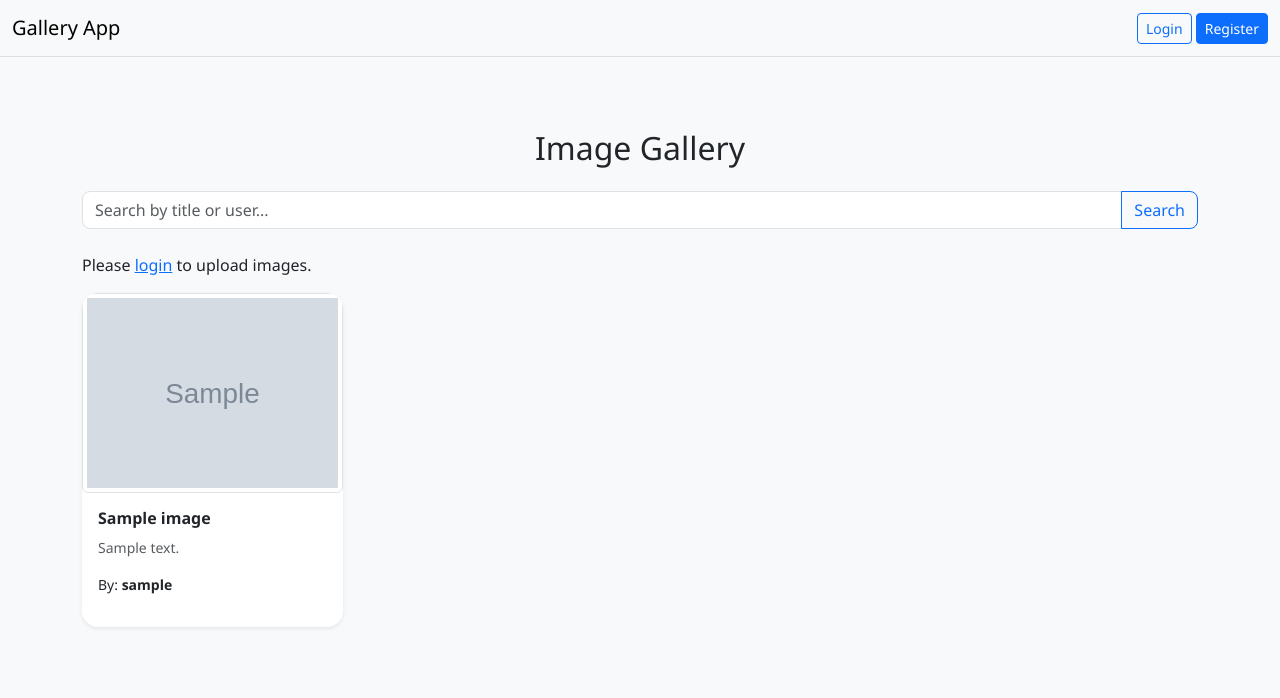
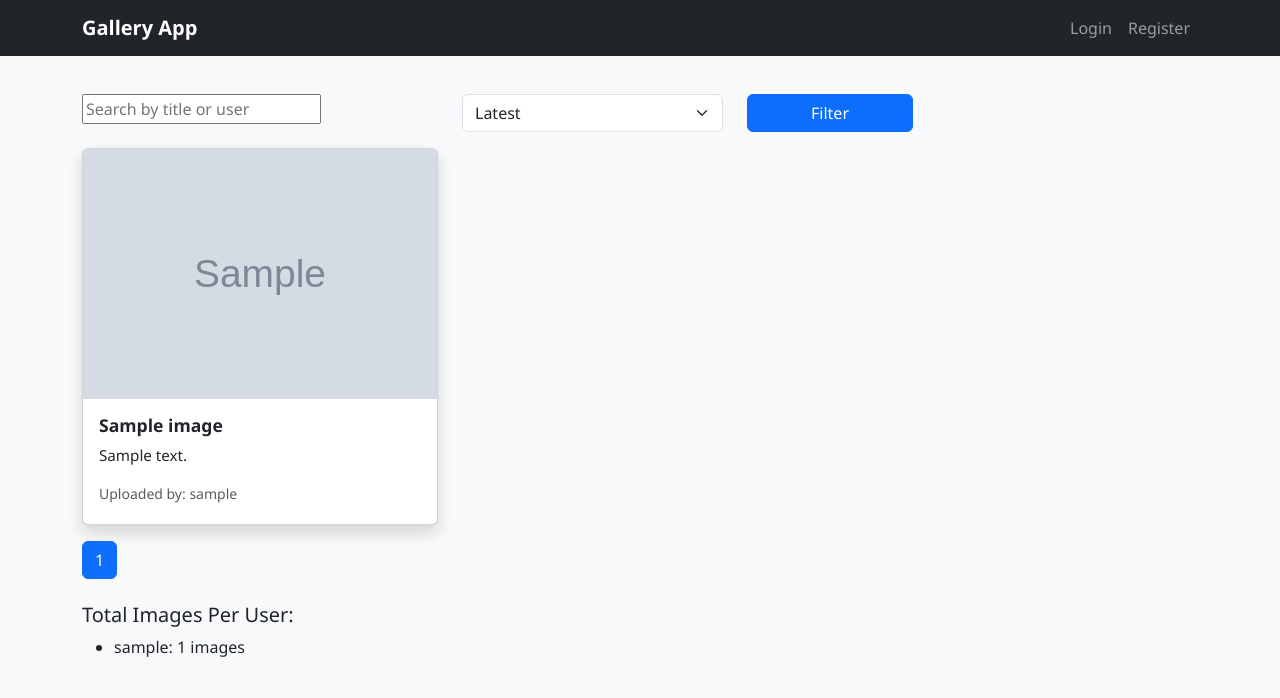
Before and after one commit to FarazxHaider/php-work, a PHP site: page /Gallery_App/index.php in a window 1280 px wide. Shown: the top 698 px of the page. Run offline with PHP 8.4, Linux system fonts and the light colour scheme; tables that the repository leaves empty or names only in its code hold one stand-in row (values such as "Sample post"); grey boxes marked "Sample" are stand-in pictures.

Commit message:
Updated!

```diff
--- a/Gallery_App/config.php
+++ b/Gallery_App/config.php
@@ -1,4 +1,6 @@
 <?php
+session_start();
+
 $host = "localhost";
 $user = "root";
 $pass = "";
--- /dev/null
+++ b/Gallery_App/includes/footer.php
@@ -0,0 +1,3 @@
+</body>
+<script src="https://cdn.jsdelivr.net/npm/bootstrap@5.3.0/dist/js/bootstrap.bundle.min.js"></script>
+</html>
--- /dev/null
+++ b/Gallery_App/includes/header.php
@@ -0,0 +1,61 @@
+<!DOCTYPE html>
+<html lang="en">
+
+<head>
+  <meta charset="UTF-8">
+  <title>Gallery App</title>
+  <link href="https://cdn.jsdelivr.net/npm/bootstrap@5.3.0/dist/css/bootstrap.min.css" rel="stylesheet">
+  <link rel="stylesheet" href="style.css">
+  <style>
+    body {
+      padding-top: 70px;
+      background-color: #f8f9fa;
+      font-family: 'Segoe UI', sans-serif;
+    }
+
+    .navbar-brand {
+      font-weight: bold;
+    }
+
+    .card-img-top {
+      height: 250px;
+      object-fit: cover;
+      cursor: pointer;
+    }
+
+    .card-title {
+      font-weight: 600;
+      font-size: 1.1rem;
+    }
+
+    .card-text {
+      font-size: 0.95rem;
+    }
+
+    .alert {
+      font-size: 0.9rem;
+    }
+  </style>
+</head>
+
+<body>
+  <nav class="navbar navbar-expand-lg navbar-dark bg-dark fixed-top">
+    <div class="container">
+      <a class="navbar-brand" href="index.php">Gallery App</a>
+      <button class="navbar-toggler" type="button" data-bs-toggle="collapse" data-bs-target="#navbarNavAltMarkup" aria-controls="navbarNavAltMarkup" aria-expanded="false" aria-label="Toggle navigation">
+        <span class="navbar-toggler-icon"></span>
+      </button>
+      <div class="collapse navbar-collapse" id="navbarNavAltMarkup">
+        <div class="navbar-nav ms-auto">
+          <?php if (isset($_SESSION['username'])): ?>
+            <a class="nav-link" href="#">Welcome, <?= htmlspecialchars($_SESSION['username']) ?></a>
+            <a class="nav-link" href="upload_form.php">Upload</a>
+            <a class="nav-link" href="logout.php">Logout</a>
+          <?php else: ?>
+            <a class="nav-link" href="login.php">Login</a>
+            <a class="nav-link" href="register.php">Register</a>
+          <?php endif; ?>
+        </div>
+      </div>
+    </div>
+  </nav>
--- a/Gallery_App/index.php
+++ b/Gallery_App/index.php
@@ -1,147 +1,92 @@
-<?php include 'config.php'; ?>
-<!DOCTYPE html>
-<html lang="en">
+<?php
+include 'config.php';
 
-<head>
-  <meta charset="UTF-8">
-  <title>Gallery App</title>
-  <link href="https://cdn.jsdelivr.net/npm/bootstrap@5.3.0/dist/css/bootstrap.min.css"
-    rel="stylesheet">
-  <style>
-    body {
-      background: #f4f6f9;
-      font-family: 'Segoe UI', sans-serif;
-    }
-
-    .card {
-      border: none;
-      border-radius: 16px;
-      overflow: hidden;
-      box-shadow: 0 2px 10px rgba(0, 0, 0, 0.1);
-    }
-
-    .card-body h6 {
-      font-weight: 600;
-    }
-
-    .gallery-img:hover {
-      opacity: 0.85;
-      cursor: pointer;
-    }
-
-    .navbar {
-      border-bottom: 1px solid #ddd;
-    }
-
-    .input-group>.form-control {
-      border-radius: 0.5rem 0 0 0.5rem;
-    }
-
-    .input-group>.btn {
-      border-radius: 0 0.5rem 0.5rem 0;
-    }
-  </style>
-</head>
-
-<body class="bg-light">
-  <?php session_start(); ?>
-  <nav class="navbar navbar-light bg-light mb-4">
-    <div class="container-fluid">
-      <span class="navbar-brand">Gallery App</span>
-      <div>
-        <?php if (isset($_SESSION['username'])): ?>
-          Welcome, <?= $_SESSION['username']; ?> |
-          <a href="logout.php" class="btn btn-outline-secondary btn-sm">Logout</a>
-        <?php else: ?>
-          <a href="login.php" class="btn btn-outline-primary btn-sm">Login</a>
-          <a href="register.php" class="btn btn-primary btn-sm">Register</a>
+$search = $_GET['search'] ?? '';
+$sort = $_GET['sort'] ?? 'latest';
+$page = max(1, intval($_GET['page'] ?? 1));
+$per_page = 6;
+$offset = ($page - 1) * $per_page;
+$where = $search ? "WHERE images.title LIKE '%$search%' OR users.username LIKE '%$search%'" : "";
+$order_by = match ($sort) {
+  'oldest' => 'images.uploaded_at ASC',
+  'title_asc' => 'images.title ASC',
+  'title_desc' => 'images.title DESC',
+  default => 'images.uploaded_at DESC',
+};
+$total_result = $conn->query("SELECT COUNT(*) as total FROM images JOIN users ON images.user_id =
+users.id $where");
+$total = $total_result->fetch_assoc()['total'];
+$total_pages = ceil($total / $per_page);
+$result = $conn->query("SELECT images.*, users.username FROM images JOIN users ON images.user_id
+= users.id $where ORDER BY $order_by LIMIT $per_page OFFSET $offset");
+$users_images = $conn->query("SELECT users.username, COUNT(images.id) as count FROM images
+JOIN users ON images.user_id = users.id GROUP BY users.username");
+include 'includes/header.php';
+?>
+<div class="container mt-4">
+  <form method="GET" class="row mb-3">
+    <div class="col-md-4"><input name="search" value="<?= htmlspecialchars($search) ?>" class="form
+control" placeholder="Search by title or user"></div>
+    <div class="col-md-3">
+      <select name="sort" class="form-select">
+        <option value="latest" <?= $sort == 'latest' ? 'selected' : '' ?>>Latest</option>
+        <option value="oldest" <?= $sort == 'oldest' ? 'selected' : '' ?>>Oldest</option>
+        <option value="title_asc" <?= $sort == 'title_asc' ? 'selected' : '' ?>>Title A-Z</option>
+        <option value="title_desc" <?= $sort == 'title_desc' ? 'selected' : '' ?>>Title Z-A</option>
+      </select>
+    </div>
+    <div class="col-md-2"><button class="btn btn-primary w-100">Filter</button></div>
+  </form>
+  <div class="row">
+    <?php while ($row = $result->fetch_assoc()): ?>
+      <div class="col-md-4 mb-3">
+        <div class="card shadow">
+          <img src="uploads/<?= $row['filename'] ?>" class="card-img-top" data-bs-toggle="modal" data-bs
+            target="#imgModal<?= $row['id'] ?>" style="cursor:pointer;">
+          <div class="card-body">
+            <h5 class="card-title"><?= htmlspecialchars($row['title']) ?></h5>
+            <p class="card-text small"><?= htmlspecialchars($row['description']) ?></p>
+            <p class="text-muted small mb-1">Uploaded by: <?= htmlspecialchars($row['username']) ?></p>
+            <?php if (isset($_SESSION['user_id']) && $_SESSION['user_id'] == $row['user_id']): ?>
+              <form method="POST" action="delete.php" onsubmit="return confirm('Delete this image?');">
+                <input type="hidden" name="id" value="<?= $row['id'] ?>">
+                <input type="hidden" name="filename" value="<?= $row['filename'] ?>">
+                <button class="btn btn-sm btn-danger">Delete</button>
+              </form>
             <?php endif; ?>
           </div>
-    </div>
-  </nav>
-  <div class="container py-5">
-    <h2 class="mb-4 text-center">Image Gallery</h2>
-    <!-- Search Form -->
-    <form method="GET" class="mb-4">
-      <div class="input-group">
-        <input type="text" name="search" class="form-control" placeholder="Search by title or user..."
-          value="<?= htmlspecialchars($_GET['search'] ?? '') ?>">
-        <button class="btn btn-outline-primary" type="submit">Search</button>
-      </div>
-    </form>
-    <!-- Upload Form -->
-    <?php if (isset($_SESSION['user_id'])): ?>
-      <form action="upload.php" method="POST" enctype="multipart/form-data">
-        <input type="text" name="title" class="form-control mb-2" placeholder="Title">
-        <textarea name="description" class="form-control mb-2" placeholder="Description"></textarea>
-        <input type="file" name="image" class="form-control mb-2" required>
-        <button type="submit" name="upload" class="btn btn-primary">Upload</button>
-      </form>
-    <?php else: ?>
-      <p>Please <a href="login.php">login</a> to upload images.</p>
-    <?php endif; ?>
-
-    <!-- Gallery -->
-    <div class="row">
-      <?php
-      $search = $_GET['search'] ?? '';
-      $search_query = "";
-      if (!empty($search)) {
-        $search = $conn->real_escape_string($search);
-        $search_query = "WHERE images.title LIKE '%$search%' OR users.username LIKE '%$search%'";
-      }
-      $sql = "SELECT images.*, users.username FROM images
-        JOIN users ON images.user_id = users.id
-        $search_query
-        ORDER BY uploaded_at DESC";
-      $result = $conn->query($sql);
-      while ($row = $result->fetch_assoc()) {
-        echo '
-        <div class="col-md-3 mb-4">
-    <div class="card shadow-sm">
-        <img src="uploads/' . $row['filename'] . '" class="card-img-top img-thumbnail gallery-img"
-             data-bs-toggle="modal" data-bs-target="#modal' . $row['id'] . '" style="height:200px;object
-fit:cover;">
-        <div class="card-body">
-            <h6>' . htmlspecialchars($row['title']) . '</h6>
-            <p class="text-muted small">' . htmlspecialchars($row['description']) . '</p>
-            <p class="small">By: <strong>' . $row['username'] . '</strong></p>';
-
-        if (isset($_SESSION['user_id']) && $_SESSION['user_id'] == $row['user_id']) {
-          echo '<form action="delete.php" method="POST" onsubmit="return confirm(\'Delete this
-image?\')">
-                    <input type="hidden" name="id" value="' . $row['id'] . '">
-                    <input type="hidden" name="filename" value="' . $row['filename'] . '">
-                    <button type="submit" class="btn btn-danger btn-sm">Delete</button>
-                </form>';
-        }
-
-        echo '</div>
         </div>
       </div>
 
       <!-- Modal -->
-<div class="modal fade" id="modal' . $row['id'] . '" tabindex="-1">
-  <div class="modal-dialog modal-dialog-centered modal-lg">
+      <div class="modal fade" id="imgModal<?= $row['id'] ?>" tabindex="-1">
+        <div class="modal-dialog modal-lg modal-dialog-centered">
           <div class="modal-content">
-      <div class="modal-body p-0">
-        <img src="uploads/' . $row['filename'] . '" class="w-100">
-      </div>
-      <div class="modal-footer justify-content-between">
-        <div>
-            <strong>' . htmlspecialchars($row['title']) . '</strong><br>
-            <small>' . htmlspecialchars($row['description']) . '</small><br>
-            <em>Uploaded by: ' . $row['username'] . '</em>
-        </div>
-        <button type="button" class="btn btn-secondary" data-bs-dismiss="modal">Close</button>
+            <img src="uploads/<?= $row['filename'] ?>" class="w-100">
           </div>
         </div>
       </div>
-</div>';
-      }
-      ?>
+    <?php endwhile; ?>
   </div>
+
+  <!-- Pagination -->
+  <nav>
+    <ul class="pagination">
+      <?php for ($i = 1; $i <= $total_pages; $i++): ?>
+        <li class="page-item <?= $i == $page ? 'active' : '' ?>">
+          <a class="page-link" href="?page=<?= $i ?>&search=<?= urlencode($search) ?>&sort=<?= $sort
+                                                                                            ?>"><?= $i ?></a>
+        </li>
+      <?php endfor; ?>
+    </ul>
+  </nav>
+
+  <!-- Image Count -->
+  <h5 class="mt-4">Total Images Per User:</h5>
+  <ul>
+    <?php while ($u = $users_images->fetch_assoc()): ?>
+      <li><?= htmlspecialchars($u['username']) ?>: <?= $u['count'] ?> images</li>
+    <?php endwhile; ?>
+  </ul>
 </div>
-</body>
-
-</html>
+<?php include 'includes/footer.php'; ?>
--- a/Gallery_App/logout.php
+++ b/Gallery_App/logout.php
@@ -1,5 +1,7 @@
 <?php
 session_start();
+session_unset();
 session_destroy();
 header("Location: login.php");
+exit();
 ?>
--- /dev/null
+++ b/Gallery_App/style.css
@@ -0,0 +1,14 @@
+body {
+background-color: #f8f9fa;
+font-family: 'Segoe UI', sans-serif;
+}
+.card-title {
+font-weight: 600;
+font-size: 1.1rem;
+}
+.card-text {
+font-size: 0.95rem;
+}
+.alert {
+font-size: 0.9rem;
+}
```
Also changed, not shown: Gallery_App/delete.php (+14 -8 lines), Gallery_App/login.php (+25 -27 lines), Gallery_App/register.php (+29 -29 lines), Gallery_App/upload.php (+28 -21 lines), Gallery_App/upload_form.php (added, +29 -0 lines), Gallery_App/uploads/1747816185_pexels-pixabay-56866.jpg (added). Lines whose indentation alone changed are shown as unchanged.
